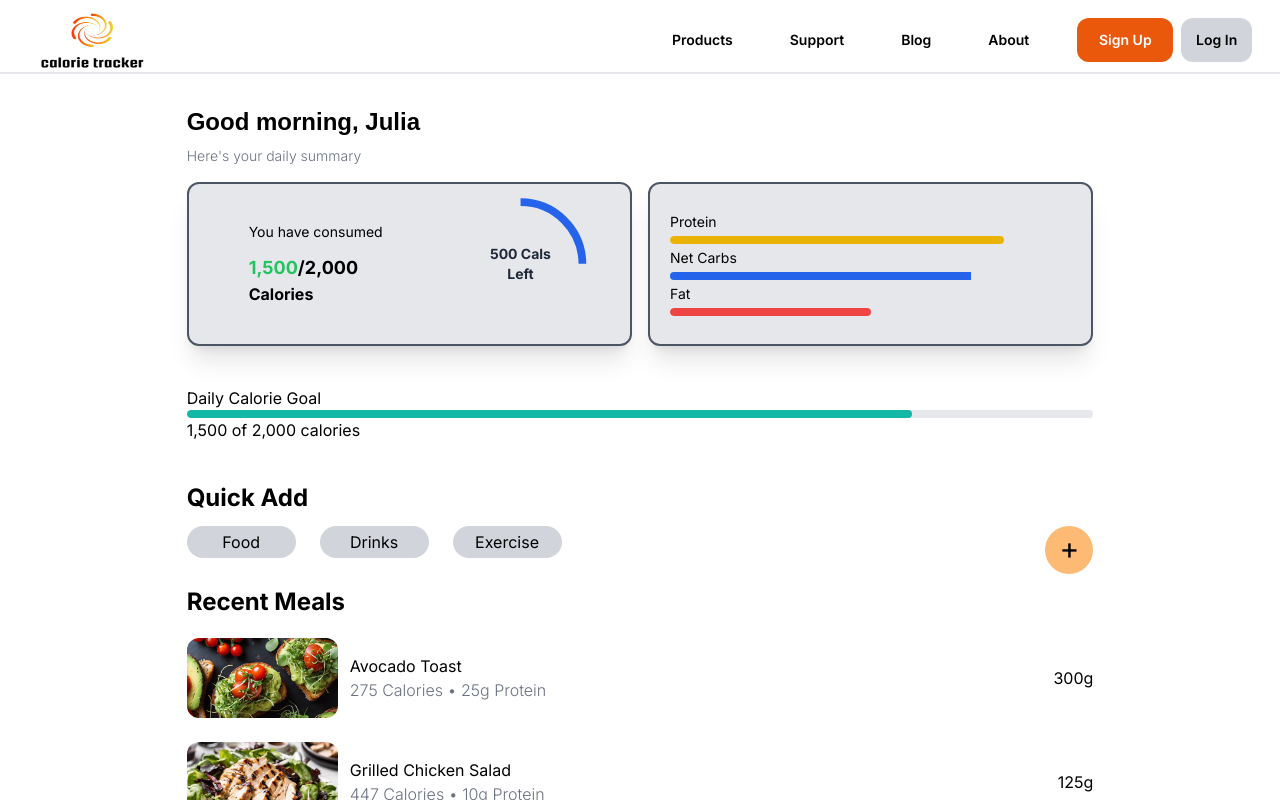
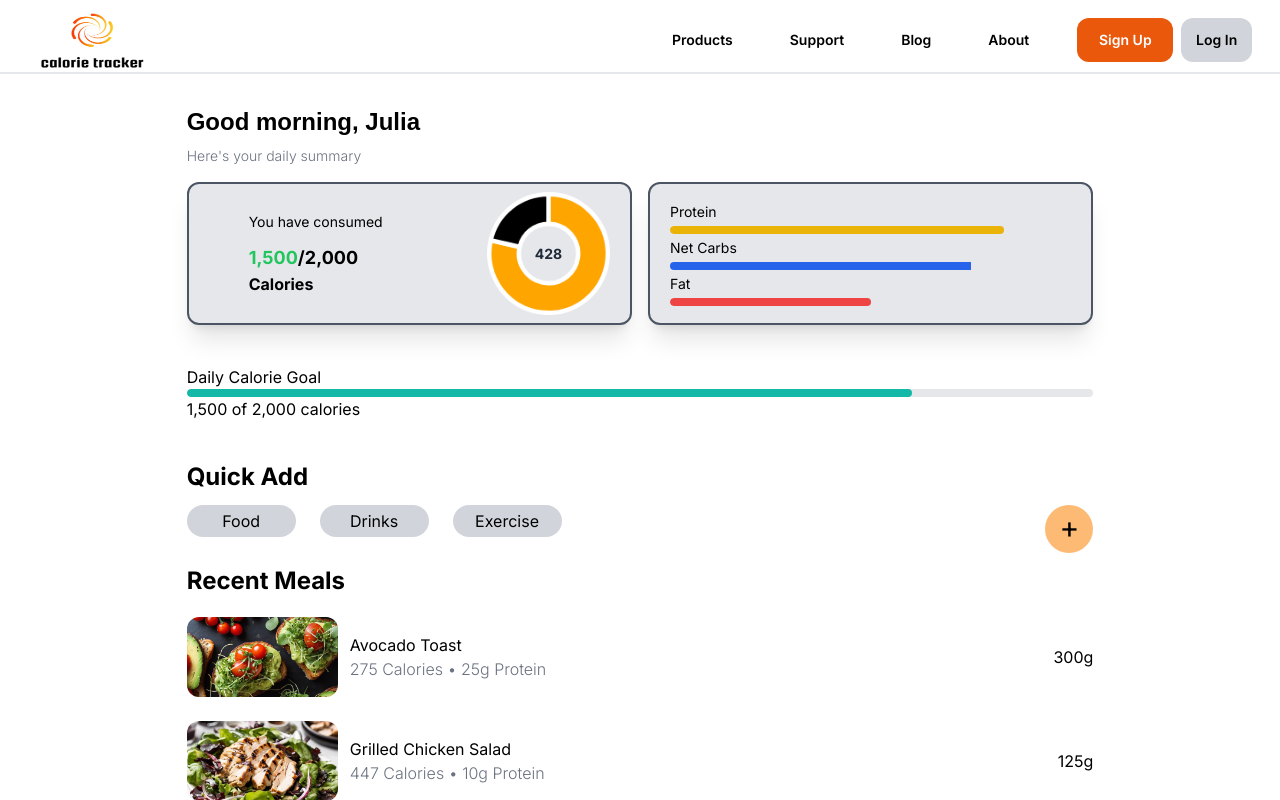
Before and after one commit to rikichoi/calorie-tracking-app, a Next.js app: page /dashboard in a window 1280 px wide. Shown: the top 800 px of the page. Built offline with nearby package versions, Linux system fonts and the light colour scheme.

Commit message:
Added Reusable Modal - passing data using props

```diff
--- a/src/app/dashboard/page.js
+++ b/src/app/dashboard/page.js
@@ -1,3 +1,4 @@
+"use client";
 import Link from "next/link";
 import React from "react";
 import Image from "next/image";
@@ -9,12 +10,25 @@ import Yogurt from "../../images/yogurt-image.png";
 import Running from "../../images/running-image.png";
 import Jumping from "../../images/jumping-image.png";
 import Swimming from "../../images/swimming-image.png";
-import {numberFormatter} from '@/lib/utils'
+import { numberFormatter } from "@/lib/utils";
 import LogMealItem from "@/components/LogMealItem";
+import { Chart as ChartJS, ArcElement, Tooltip, Legend } from "chart.js";
+import { Doughnut } from "react-chartjs-2";
+import { useState } from "react";
+import Modal from "@/components/Modal";
 
+ChartJS.register(ArcElement, Tooltip);
 
 export default function Dashboard() {
-  <LogMealItem mealImage={Avocado} mealName="Avocado Toast" mealCal="275" mealProtein="25" mealWeight="300"/>
+const [openMealModal, setOpenMealModal] = useState(false)
+
+  const DUMMY_USER = [
+    {
+      maintenanceCal: 2000,
+      consumedCal: 1572,
+      reminingCal: 428,
+    },
+  ];
 
   const DUMMY_DATA = [
     {
@@ -57,8 +71,13 @@ export default function Dashboard() {
       mealProtein: 20,
       mealWeight: 175,
     },
-  ]
+  ];
   return (
+    <>
+      {/* Modal Section */}
+<Modal show={openMealModal} onClose={setOpenMealModal}>
+  Reusable Modal
+</Modal>
       <main className="flex min-h-screen h-[1000px] flex-col items-center pr-24 pl-24 pt-8">
         <div className="w-5/6">
           <h1 className="text-2xl font-bold font-Epilogue">
@@ -68,53 +87,44 @@ export default function Dashboard() {
             Here&apos;s your daily summary
           </p>
         </div>
+        {/* Left Overview Section */}
         <div className="w-5/6 grid grid-cols-2 gap-4">
           <div className="bg-gray-200 items-center rounded-xl pl-3 pr-3 grid grid-cols-3 shadow-xl border-2 border-gray-600">
             <ul className="pl-12 col-span-2">
               <li className="text-sm">You have consumed</li>
               <li className="text-lg pt-3 font-bold">
-              <span className="text-green-500">{numberFormatter(1500)}</span>/{numberFormatter(2000)}
+                <span className="text-green-500">{numberFormatter(1500)}</span>/
+                {numberFormatter(2000)}
               </li>
               <li className="font-bold">Calories</li>
             </ul>
+
             <div className="items-center justify-center flex ">
-            <div className="relative size-40 right-7 py-2">
-              <svg
-                className="size-full"
-                width="36"
-                height="36"
-                viewBox="0 0 36 36"
-                xmlns="http://www.w3.org/2000/svg"
-              >
-                <circle
-                  cx="18"
-                  cy="18"
-                  r="16"
-                  fill="none"
-                  className="stroke-current text-gray-200 dark:text-neutral-700"
-                  stroke-width="2"
-                ></circle>
-                <g className="origin-center -rotate-90 transform">
-                  <circle
-                    cx="18"
-                    cy="18"
-                    r="16"
-                    fill="none"
-                    className="stroke-current text-blue-600 dark:text-blue-500"
-                    stroke-width="2"
-                    stroke-dasharray="100"
-                    stroke-dashoffset="75"
-                  ></circle>
-                </g>
-              </svg>
-              <div className="absolute top-1/2 start-1/2 transform -translate-y-1/2 -translate-x-1/2">
+              <Doughnut
+                className="p-2"
+                data={{
+                  labels: [`Consumed Calories`, `Remaining Calories`],
+                  datasets: [
+                    {
+                      label: "Remaining Calories",
+                      data: [
+                        DUMMY_USER.map((user) => user.consumedCal),
+                        DUMMY_USER.map((user) => user.reminingCal),
+                      ],
+                      backgroundColor: ["#FFA500", "#000000"],
+                      borderWidth: 5,
+                    },
+                  ],
+                }}
+              />
+              <div className="absolute">
                 <span className="text-center flex text-sm font-bold text-gray-800 ">
-                  500 Cals Left
+                  {DUMMY_USER.map((user) => user.reminingCal)}
                 </span>
               </div>
             </div>
           </div>
-        </div>
+          {/* Right Overview Section */}
           <div className="bg-gray-200 rounded-xl px-5 flex items-center shadow-xl border-2 border-gray-600">
             <ul className="space-y-1 w-full">
               <li className="text-sm">Protein</li>
@@ -150,6 +160,7 @@ export default function Dashboard() {
             </ul>
           </div>
         </div>
+        {/* Calorie Goal Progress Bar */}
         <div className="w-5/6 mt-10">
           {/* this might have to turn into a list so we can allow for mapping data */}
           <p>Daily Calorie Goal</p>
@@ -164,6 +175,7 @@ export default function Dashboard() {
           </div>
           <p>1,500 of 2,000 calories</p>
         </div>
+        {/* Meal Logging Section */}
         <div className="w-5/6 mt-10">
           <h1 className="text-2xl font-bold mb-3">Quick Add</h1>
           <div className="grid grid-cols-7 gap-6 mb-3">
@@ -194,12 +206,7 @@ export default function Dashboard() {
               </Link>
             </div>
             <div className="col-span-4 justify-end flex">
-            <Link
-              href={""}
-              className="bg-orange-300 rounded-full w-12 h-12 flex justify-center"
-            >
-              <p className="text-3xl pt-1">+</p>
-            </Link>
+                <button onClick={() => setOpenMealModal(!openMealModal)} className="bg-orange-300 rounded-full w-12 h-12 flex justify-center text-3xl pt-1">+</button>
             </div>
           </div>
         </div>
@@ -223,12 +230,19 @@ export default function Dashboard() {
           </Link> */}
             {DUMMY_DATA.map((meal) => {
               return (
-              <LogMealItem key={meal.id} mealImage={meal.mealImage} mealName={meal.mealName} mealCal={meal.mealCal} mealProtein={meal.mealProtein} mealWeight={meal.mealWeight}/>
-            )
+                <LogMealItem
+                  key={meal.id}
+                  mealImage={meal.mealImage}
+                  mealName={meal.mealName}
+                  mealCal={meal.mealCal}
+                  mealProtein={meal.mealProtein}
+                  mealWeight={meal.mealWeight}
+                />
+              );
             })}
           </div>
         </div>
-
+        {/* Exercise Logging Section */}
         <div className="w-5/6">
           <h1 className="text-2xl font-bold mb-5">Recent Exercise</h1>
           <div className="grid grid-rows-3 gap-6 mb-5">
@@ -244,7 +258,9 @@ export default function Dashboard() {
                   45 Minutes &#8226; 250 Calories
                 </li>
               </ul>
-            <div className="col-span-5 justify-end flex items-center">15m</div>
+              <div className="col-span-5 justify-end flex items-center">
+                15m
+              </div>
             </Link>
             <Link href={""} className="grid grid-cols-8 h-3/5">
               <Image
@@ -258,7 +274,9 @@ export default function Dashboard() {
                   15 Minutes &#8226; 100 Calories
                 </li>
               </ul>
-            <div className="col-span-5 justify-end flex items-center">40m</div>
+              <div className="col-span-5 justify-end flex items-center">
+                40m
+              </div>
             </Link>
             <Link href={""} className="grid grid-cols-8 h-3/5">
               <Image
@@ -272,10 +290,13 @@ export default function Dashboard() {
                   35 Minutes &#8226; 275 Calories
                 </li>
               </ul>
-            <div className="col-span-5 justify-end flex items-center">30m</div>
+              <div className="col-span-5 justify-end flex items-center">
+                30m
+              </div>
             </Link>
           </div>
         </div>
       </main>
+    </>
   );
 }
--- a/src/app/globals.css
+++ b/src/app/globals.css
@@ -31,3 +31,7 @@ body {
     text-wrap: balance;
   }
 } */
+
+button {
+  @apply hover:shadow-gray-900 transition-all duration-100 hover:shadow-inner active:scale-110
+}
--- /dev/null
+++ b/src/components/Modal.js
@@ -0,0 +1,23 @@
+import React from "react";
+
+export default function Modal({ show, onClose, children }) {
+  return (
+    <div>
+      {show && (
+        <div className="absolute top-0 left-0 h-full w-full z-10">
+          <div className="container bg-slate-300 border-2 border-black mx-auto max-w-2xl h-[80vh] rounded-3xl mt-12 ">
+            <div className="w-full flex flex-row justify-end p-4">
+              <button
+                onClick={() => onClose(!show)}
+                className="w-10 h-10 rounded-full bg-red-500 border-gray-600 border-2 text-white font-bold"
+              >
+                X
+              </button>
+            </div>
+            {children}
+          </div>
+        </div>
+      )}
+    </div>
+  );
+}
```
Also changed, not shown: package.json (+7 -5 lines), 1 other file (tests, documents, lock files or other folders). Lines whose indentation alone changed are shown as unchanged.
